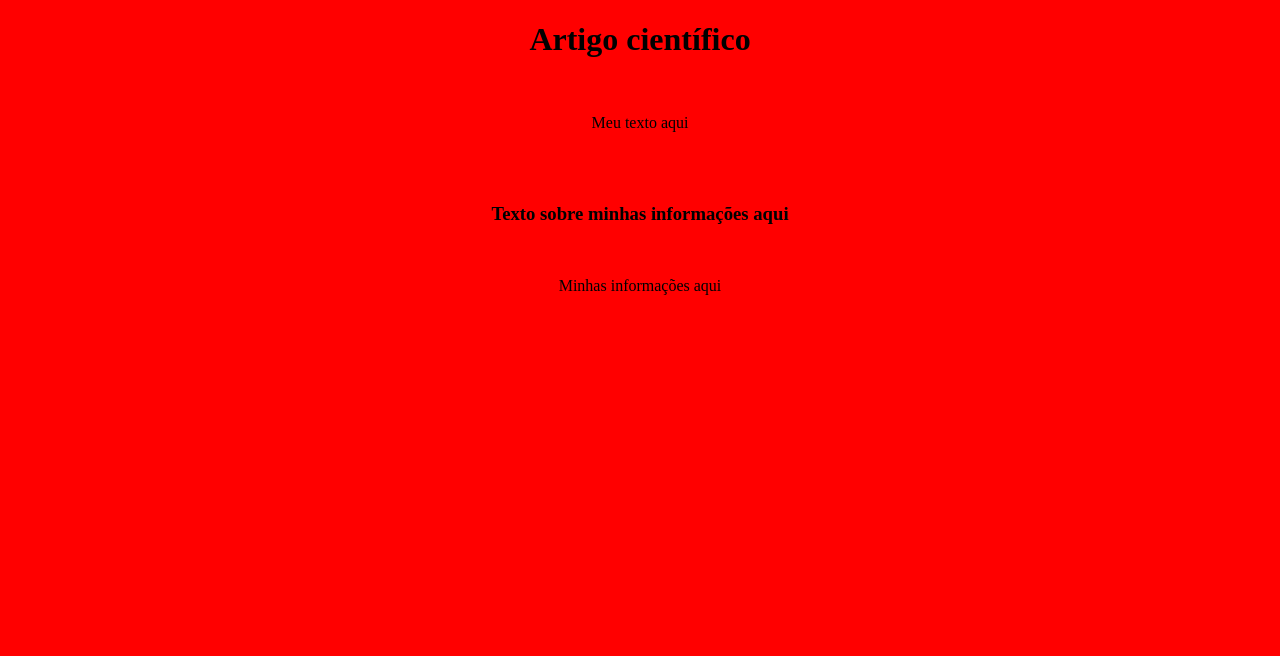
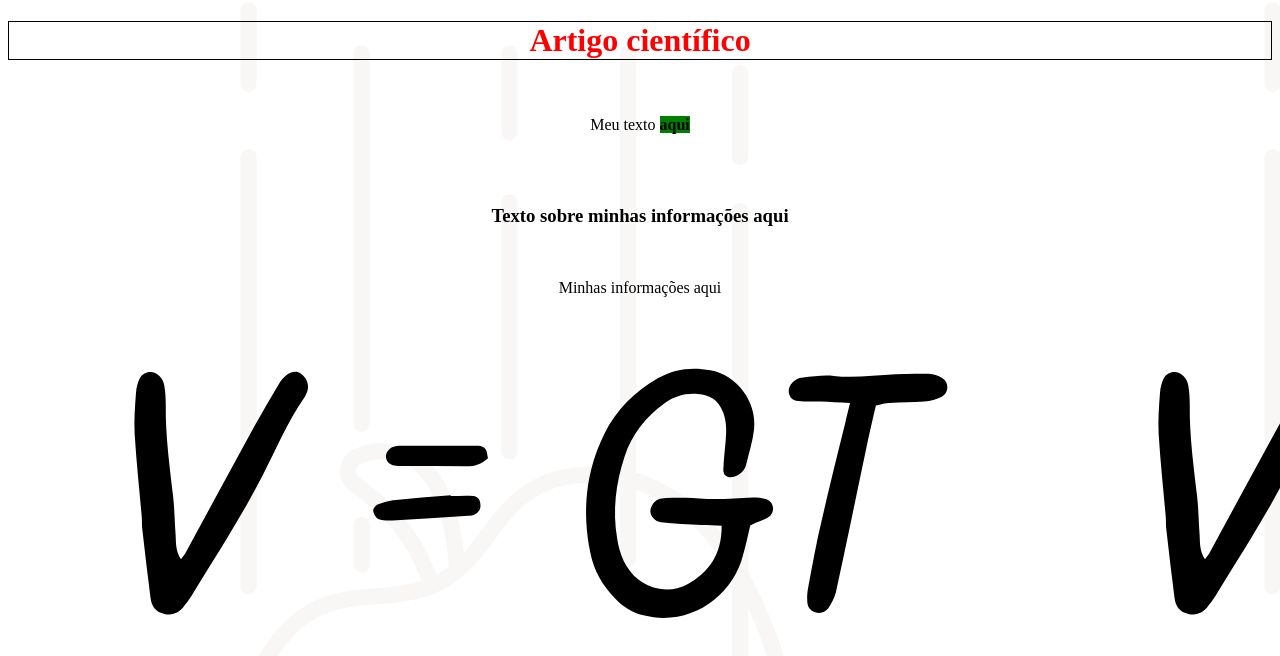
Before and after one commit to Dev-ev-v/My_Site, a plain HTML site: page index.html in a window 1280 px wide. Drawn offline with Linux system fonts and the light colour scheme.

Commit message:
Update style.css

```diff
--- a/style.css
+++ b/style.css
@@ -1,7 +1,13 @@
 body {
-  background-color: red;
+  background-image: url("v=gt.png");
   text-align: center;
+  zoom: 100%;
 }
-#1 {
-  color: green;
+span {
+  background-color: green;
+  font-weight: bold;
 }
+#start {
+  color: red;
+  border: solid black 1px;
+}
```
